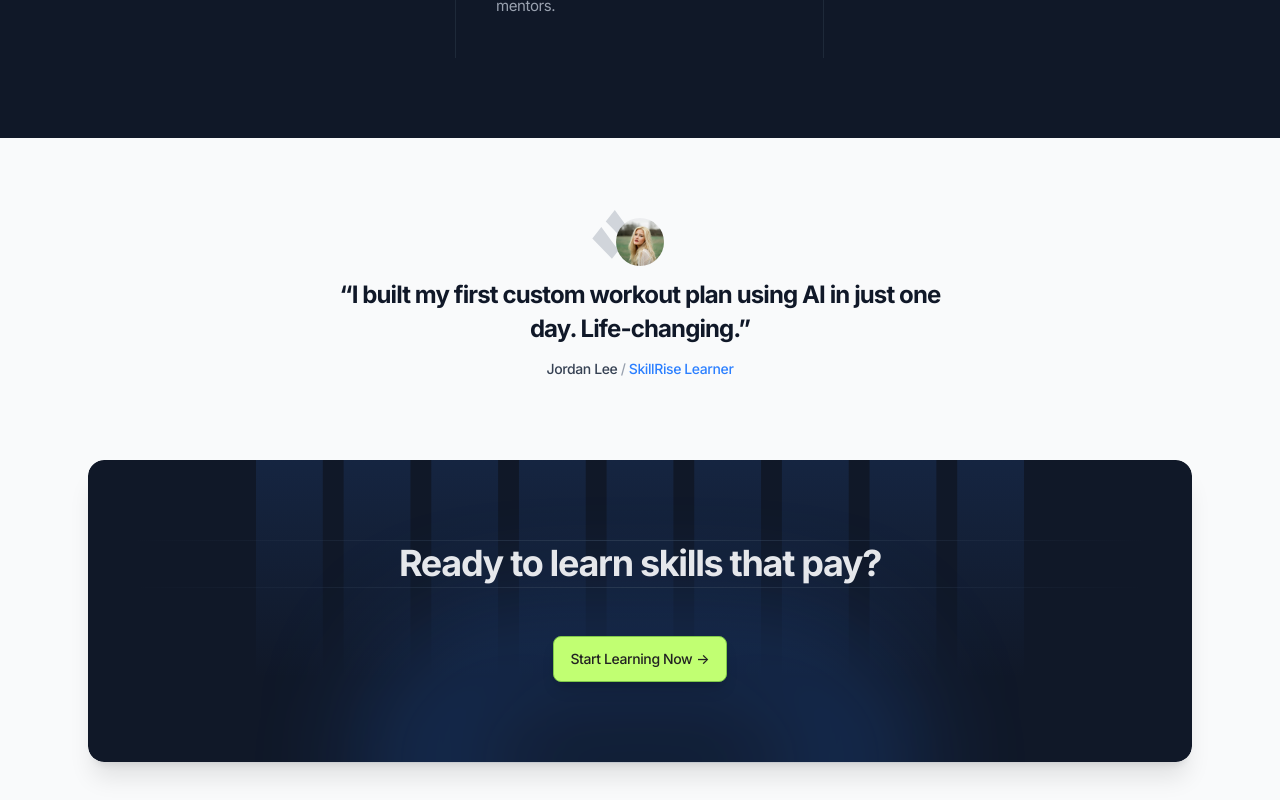
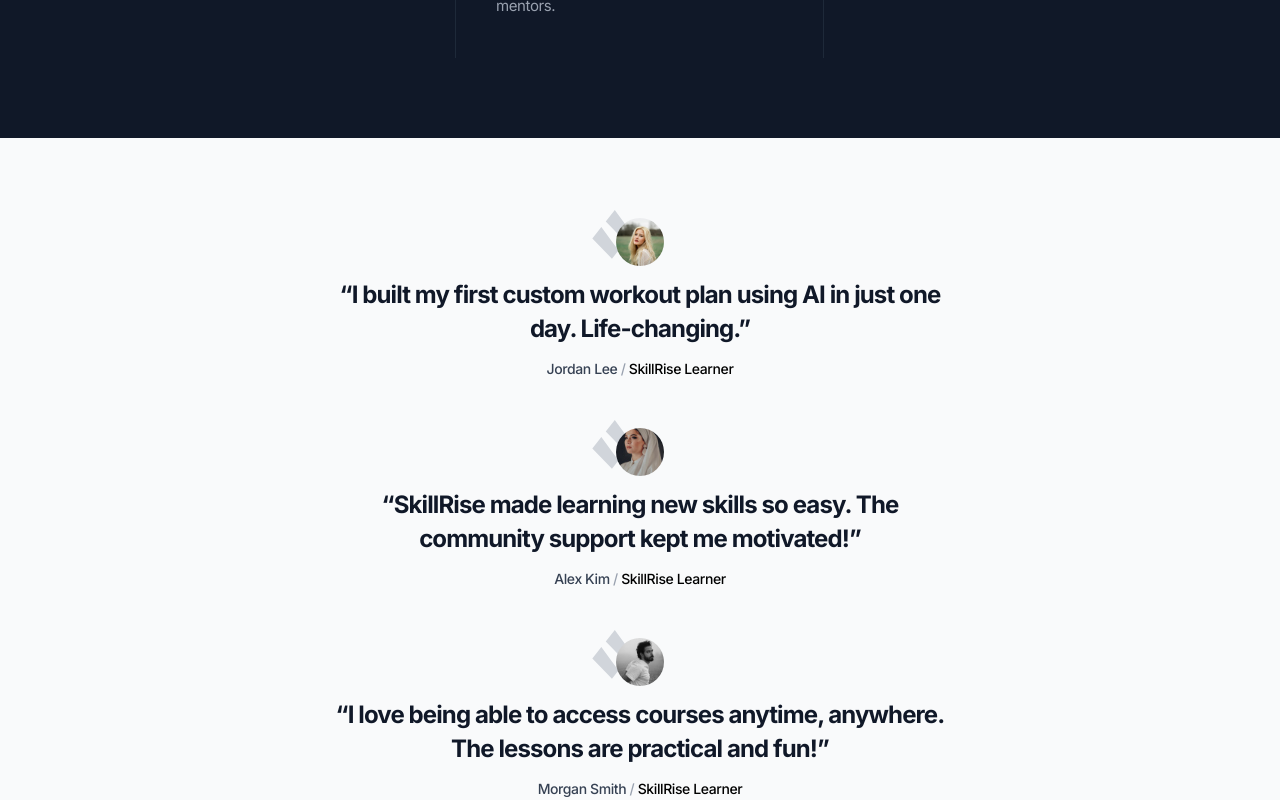
Before and after one commit to newchaptertech/skillrise, a Next.js app: page / in a window 1280 px wide. Shown: the part 2540-3340 px from the top of the page. Built offline with nearby package versions, Linux system fonts and the light colour scheme.

Commit message:
Add multiple testimonials to LargeTestimonial component, enhancing user engagement with diverse learner experiences and community feedback.

```diff
--- a/components/large-testimonial.tsx
+++ b/components/large-testimonial.tsx
@@ -1,11 +1,14 @@
 import Image from "next/image";
 import TestimonialImg from "@/public/images/large-testimonial.jpg";
+import Avatar02 from "@/public/images/avatar-02.jpg";
+import Avatar03 from "@/public/images/avatar-03.jpg";
 
 export default function LargeTestimonial() {
   return (
     <section>
       <div className="mx-auto max-w-2xl px-4 sm:px-6">
-        <div className="py-12 md:py-20">
+        <div className="py-12 md:py-20 space-y-12">
+          {/* Testimonial 1 */}
           <div className="space-y-3 text-center">
             <div className="relative inline-flex">
               <svg
@@ -36,7 +39,75 @@ export default function LargeTestimonial() {
             <div className="text-sm font-medium text-gray-500">
               <span className="text-gray-700">Jordan Lee</span>{" "}
               <span className="text-gray-400">/</span>{" "}
-              <span className="text-blue-500">SkillRise Learner</span>
+              <span className="text-black">SkillRise Learner</span>
+            </div>
+          </div>
+          {/* Testimonial 2 */}
+          <div className="space-y-3 text-center">
+            <div className="relative inline-flex">
+              <svg
+                className="absolute -left-6 -top-2 -z-10"
+                width={40}
+                height={49}
+                viewBox="0 0 40 49"
+                fill="none"
+                xmlns="http://www.w3.org/2000/svg"
+              >
+                <path
+                  d="M22.7976 -0.000136375L39.9352 23.4746L33.4178 31.7234L13.7686 11.4275L22.7976 -0.000136375ZM9.34947 17.0206L26.4871 40.4953L19.9697 48.7441L0.320491 28.4482L9.34947 17.0206Z"
+                  fill="#D1D5DB"
+                />
+              </svg>
+              <Image
+                className="rounded-full"
+                src={Avatar02}
+                width={48}
+                height={48}
+                alt="Testimonial 2"
+              />
+            </div>
+            <p className="text-2xl font-bold text-gray-900">
+              “SkillRise made learning new skills so easy. The community support
+              kept me motivated!”
+            </p>
+            <div className="text-sm font-medium text-gray-500">
+              <span className="text-gray-700">Alex Kim</span>{" "}
+              <span className="text-gray-400">/</span>{" "}
+              <span className="text-black">SkillRise Learner</span>
+            </div>
+          </div>
+          {/* Testimonial 3 */}
+          <div className="space-y-3 text-center">
+            <div className="relative inline-flex">
+              <svg
+                className="absolute -left-6 -top-2 -z-10"
+                width={40}
+                height={49}
+                viewBox="0 0 40 49"
+                fill="none"
+                xmlns="http://www.w3.org/2000/svg"
+              >
+                <path
+                  d="M22.7976 -0.000136375L39.9352 23.4746L33.4178 31.7234L13.7686 11.4275L22.7976 -0.000136375ZM9.34947 17.0206L26.4871 40.4953L19.9697 48.7441L0.320491 28.4482L9.34947 17.0206Z"
+                  fill="#D1D5DB"
+                />
+              </svg>
+              <Image
+                className="rounded-full"
+                src={Avatar03}
+                width={48}
+                height={48}
+                alt="Testimonial 3"
+              />
+            </div>
+            <p className="text-2xl font-bold text-gray-900">
+              “I love being able to access courses anytime, anywhere. The
+              lessons are practical and fun!”
+            </p>
+            <div className="text-sm font-medium text-gray-500">
+              <span className="text-gray-700">Morgan Smith</span>{" "}
+              <span className="text-gray-400">/</span>{" "}
+              <span className="text-black">SkillRise Learner</span>
             </div>
           </div>
         </div>
```
